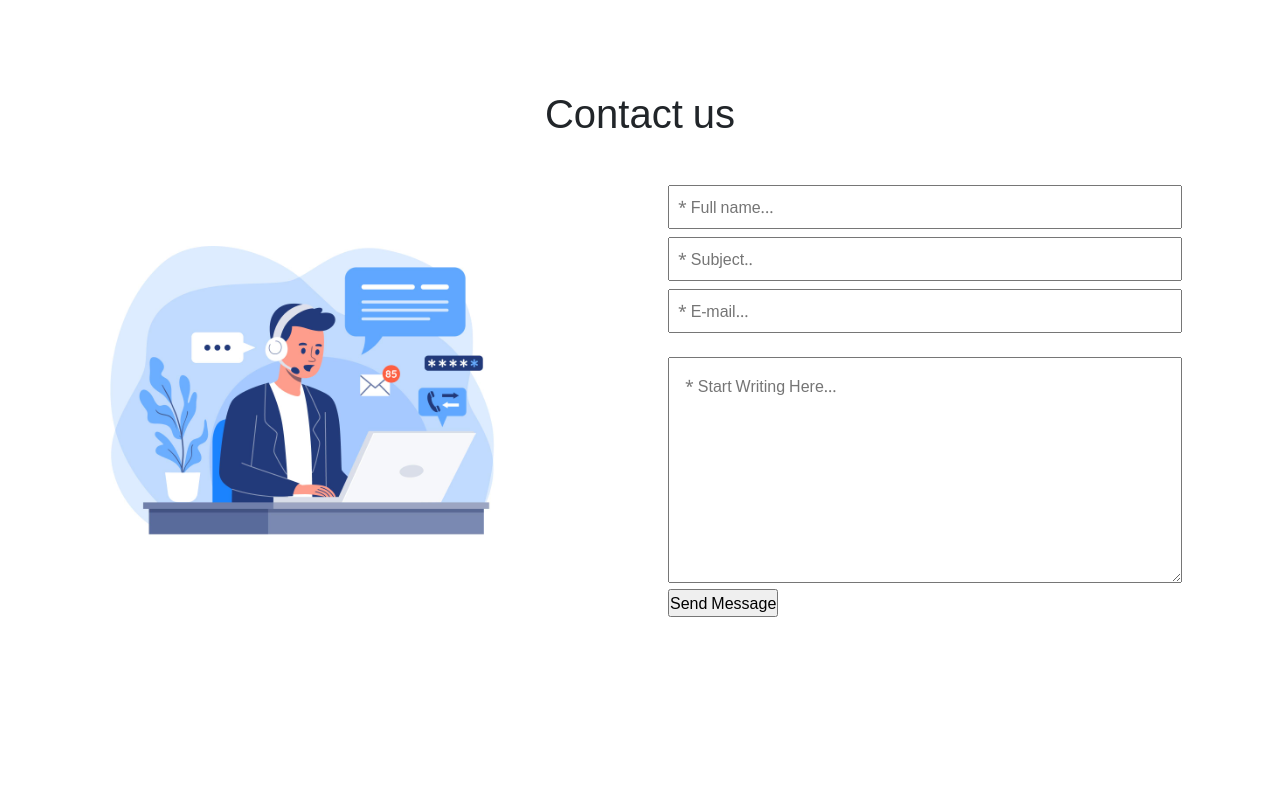
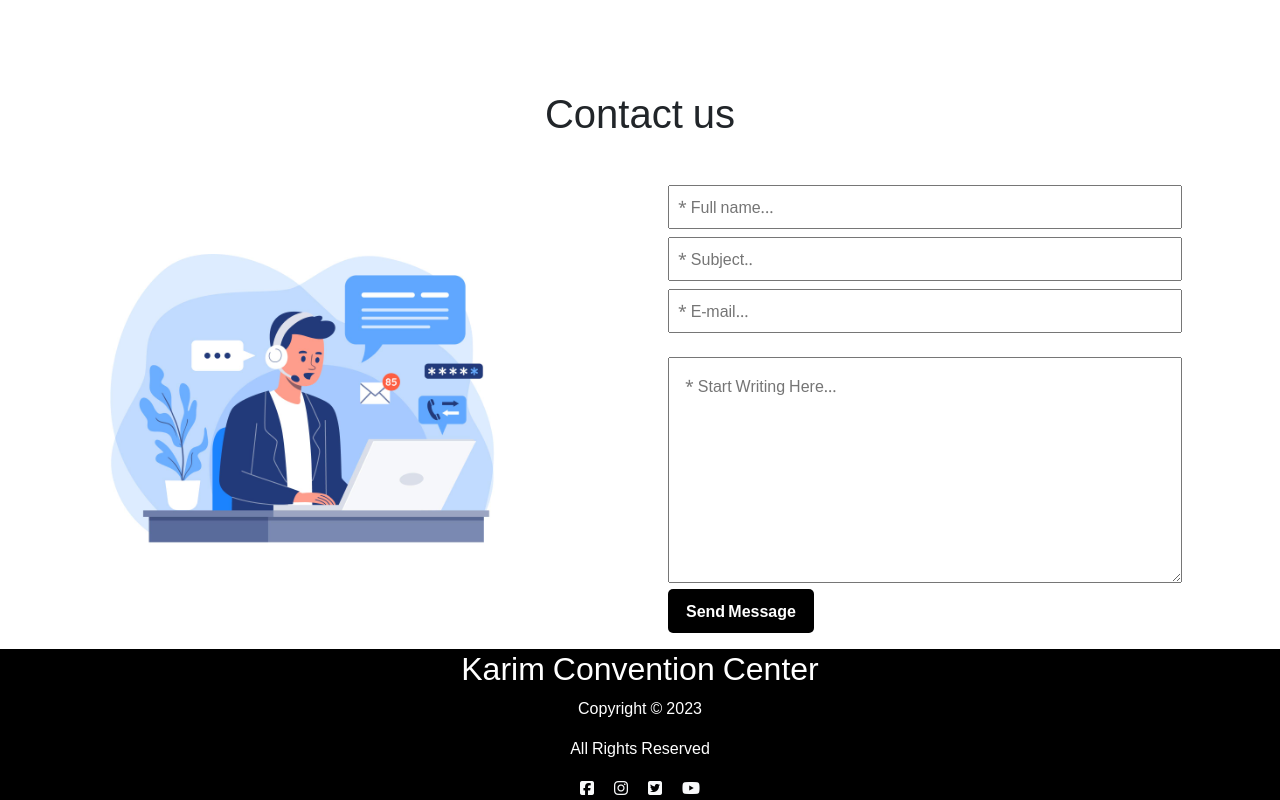
Before and after one commit to Saeedul/convention-center, a plain HTML site: page index.html in a window 1280 px wide. Shown: the part 3262-4062 px from the top of the page. Before the commit the page ends 3895 px from the top, so only its background shows below. Drawn offline with nearby package versions, Linux system fonts and the light colour scheme.

Commit message:
added footer

```diff
--- a/index.html
+++ b/index.html
@@ -535,6 +535,29 @@
             </div>
         </section>
     </main>
+    <footer class="footer">
+        <section class="text-center text-white">
+            <h2 class="text-center text-white footer-title">Karim Convention Center</h2>
+            <p class="text-center text-white p-0 footer-copyright">Copyright © 2023</p>
+            <p class="text-center text-white p-0 footer-copyright">All Rights Reserved</p>
+            <div class="socials">
+                <div class="social-options">
+                    <a class="text-light px-2" href="">
+                        <i class="fa-brands fa-facebook-square"></i>
+                    </a>
+                    <a class="text-light px-2" href="">
+                        <i class="fa-brands fa-instagram"></i>
+                    </a>
+                    <a class="text-light px-2" href="">
+                        <i class="fa-brands fa-twitter-square"></i>
+                    </a>
+                    <a class="text-light px-2" href="">
+                        <i class="fa-brands fa-youtube"></i>
+                    </a>
+                </div>
+            </div>
+        </section>
+    </footer>
 
     <script src="https://cdn.jsdelivr.net/npm/bootstrap@5.2.3/dist/js/bootstrap.bundle.min.js"
         integrity="sha384-kenU1KFdBIe4zVF0s0G1M5b4hcpxyD9F7jL+jjXkk+Q2h455rYXK/7HAuoJl+0I4"
--- a/style.css
+++ b/style.css
@@ -65,3 +65,30 @@ body {
     right: 0;
     bottom: 4%;
 }
+
+.footer {
+    background-color: black;
+}
+
+.pink-btn {
+    display: inline-block;
+    text-decoration: none;
+    color: white;
+    background-color: black;
+    border: 2px solid transparent;
+    padding: .5rem 1rem;
+    font-weight: bold;
+    border-radius: 5px;
+    transition: .4s;
+}
+
+.pink-btn:hover {
+    background-color: transparent;
+    border: 2px solid black;
+    color: black;
+}
+
+.choose-btn:hover {
+    color: white;
+    background-color: black;
+}
```
